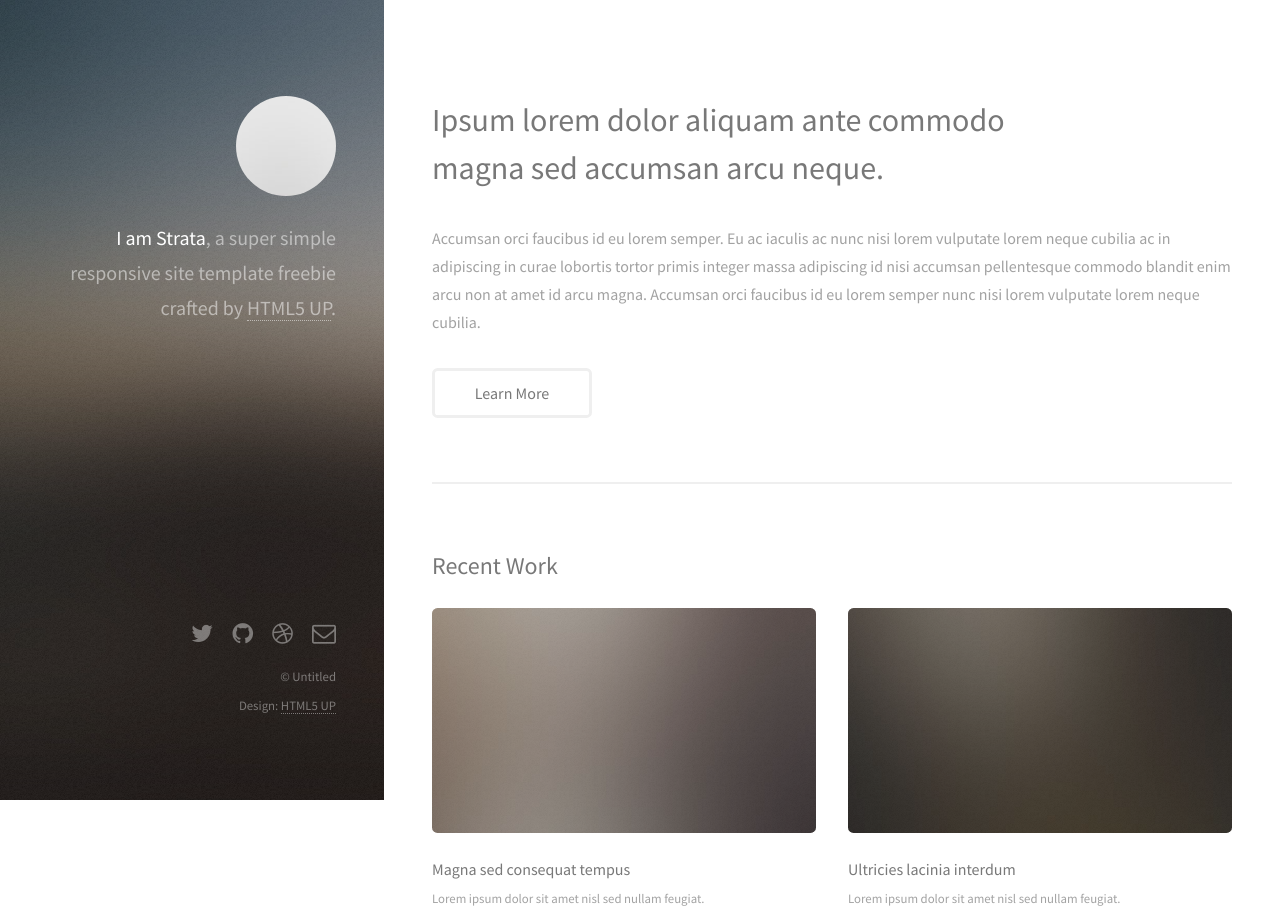
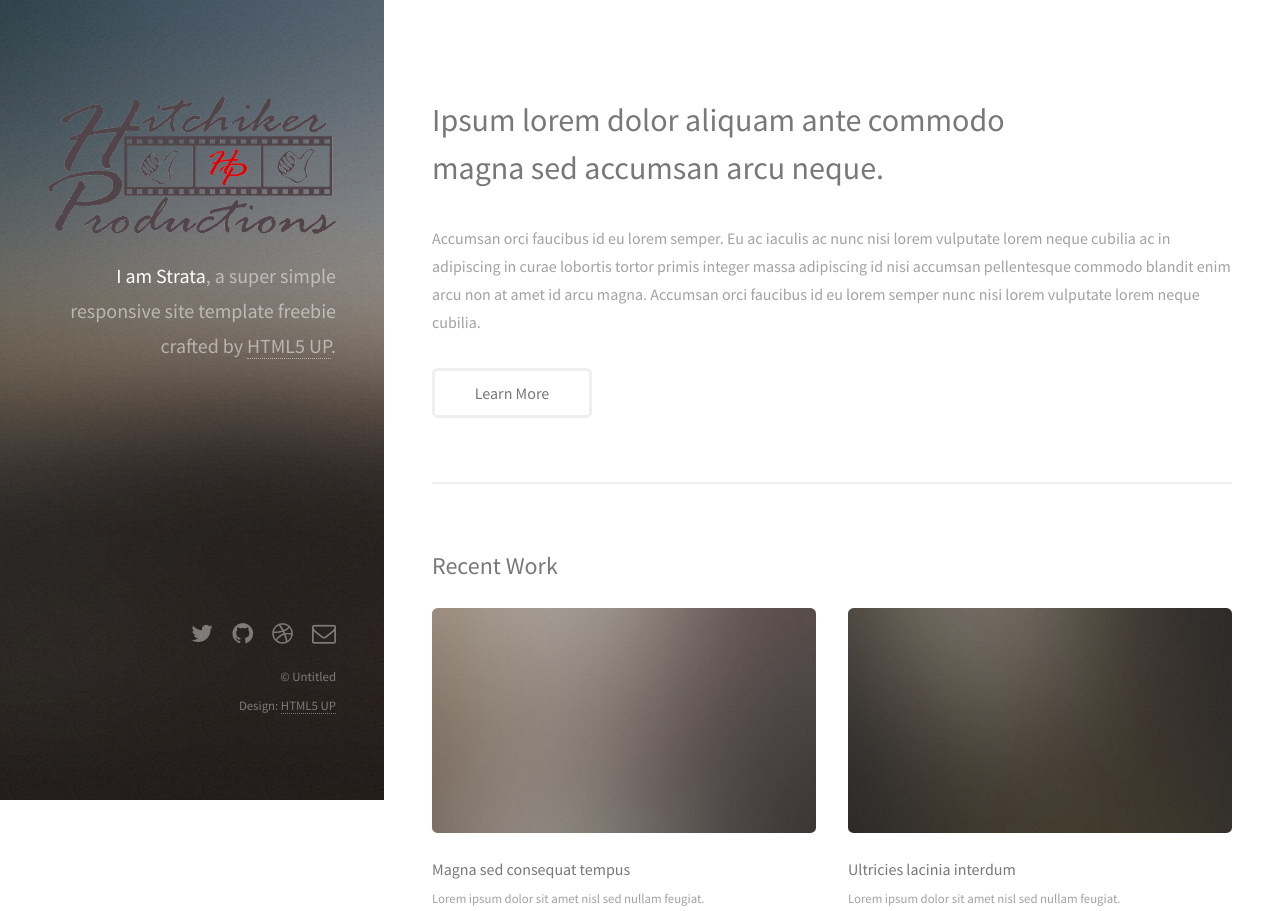
Before and after one commit to cshell7/hitchhikers, a plain HTML site: page index.html in a window 1280 px wide. Shown: the top 911 px of the page. Drawn offline with Linux system fonts and the light colour scheme.

Commit message:
(S) added logo and changed site title

```diff
--- a/assets/css/main.css
+++ b/assets/css/main.css
@@ -2087,7 +2087,6 @@
 			}
 
 			.image.avatar img {
-				border-radius: 100%;
 				width: 100%;
 			}
 
@@ -2496,7 +2495,8 @@
 
 		#header .image.avatar {
 			margin: 0 0 1em 0;
-			width: 6.25em;
+			width: 100%;
+			max-width: 300px;
 		}
 
 /* Footer */
--- a/index.html
+++ b/index.html
@@ -6,7 +6,7 @@
 -->
 <html>
 	<head>
-		<title>Strata by HTML5 UP</title>
+		<title>Hitchhikers Production</title>
 		<meta charset="utf-8" />
 		<meta name="viewport" content="width=device-width, initial-scale=1" />
 		<!--[if lte IE 8]><script src="assets/js/ie/html5shiv.js"></script><![endif]-->
@@ -17,7 +17,7 @@
 
 		<!-- Header -->
 			<header id="header">
-				<a href="#" class="image avatar"><img src="images/avatar.jpg" alt="" /></a>
+				<a href="#" class="image avatar"><img src="images/logo.png" alt="" /></a>
 				<h1><strong>I am Strata</strong>, a super simple<br />
 				responsive site template freebie<br />
 				crafted by <a href="http://html5up.net">HTML5 UP</a>.</h1>
```
Also changed, not shown: images/logo.png (added), 1 other file.
